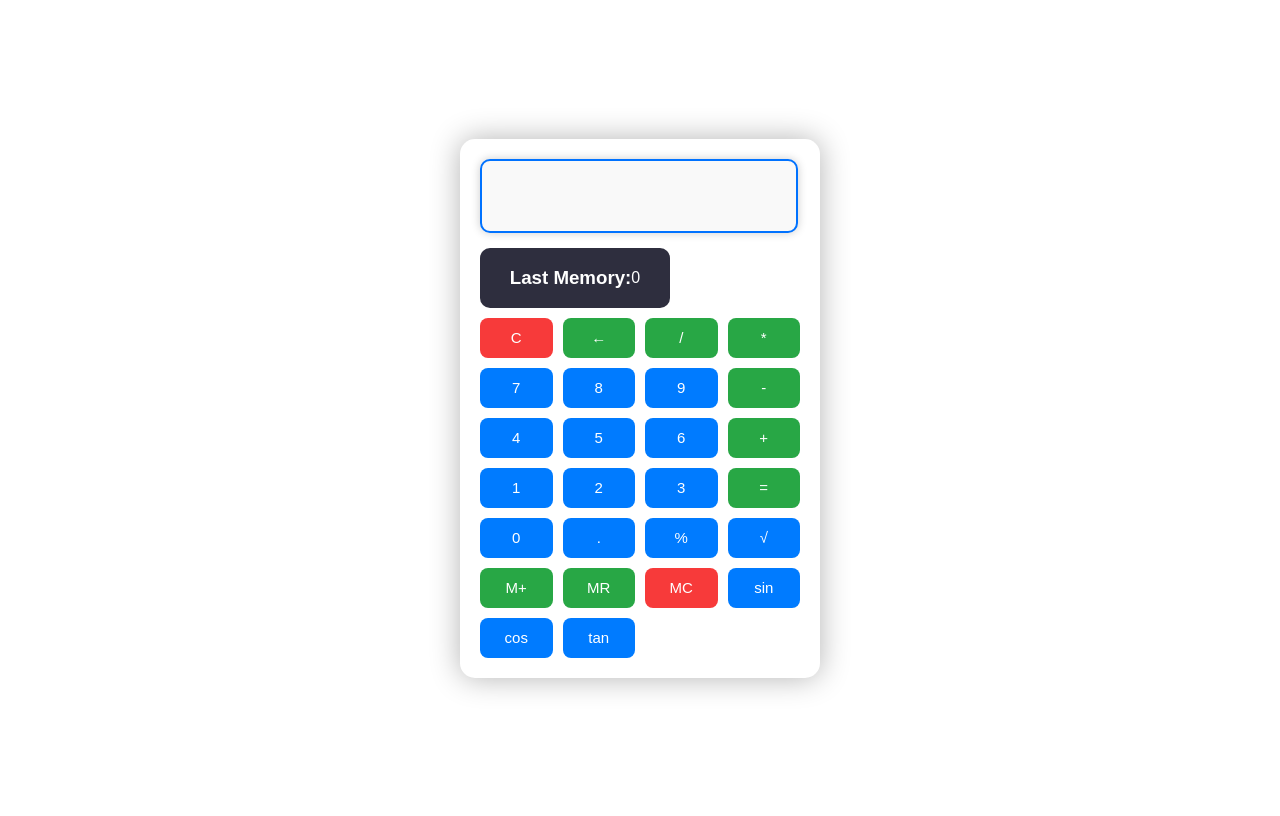
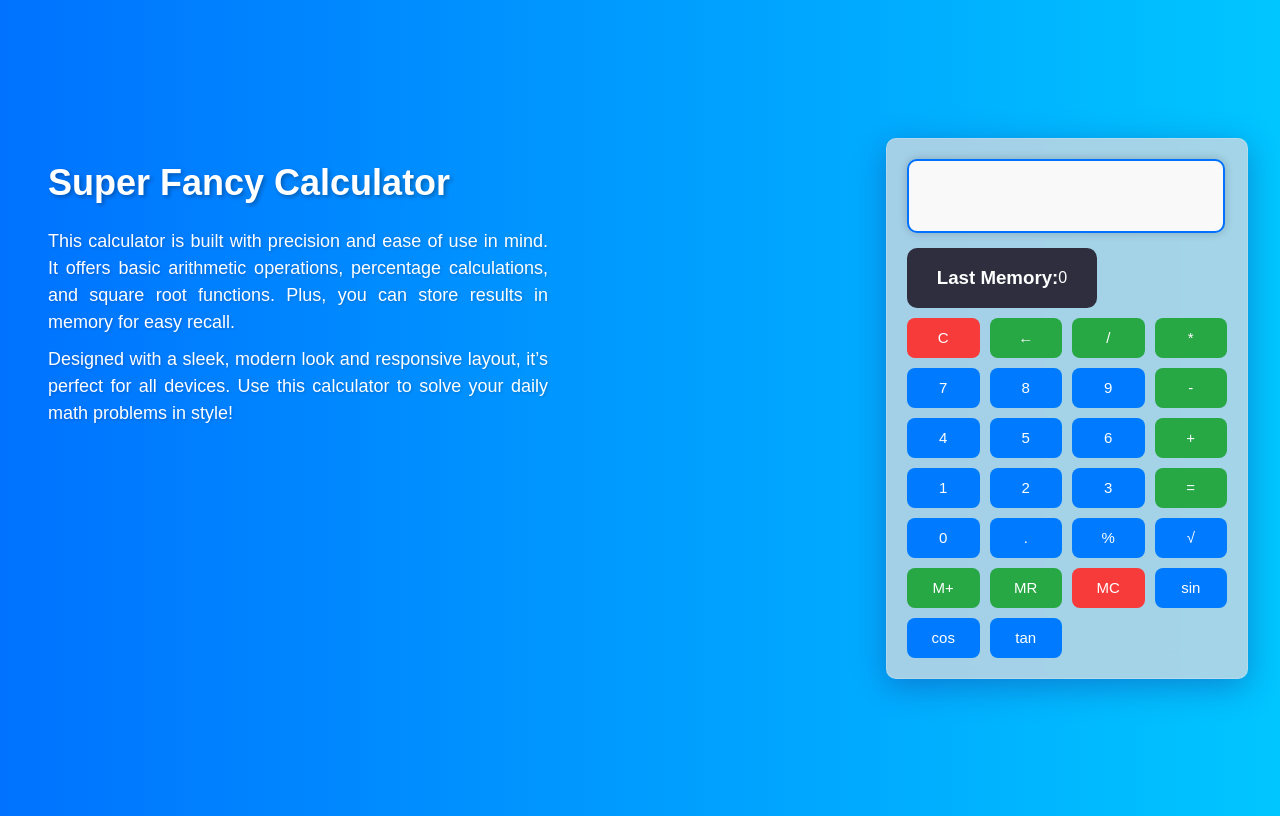
Before and after one commit to AzizulHakim18/codeAlpha_calculator, a plain HTML site: page index.html in a window 1280 px wide. Drawn offline with Linux system fonts and the light colour scheme; files whose address does not match are found by name.

Commit message:
calculator right side text updated

```diff
--- a/index.html
+++ b/index.html
@@ -4,6 +4,7 @@
 <head>
     <meta charset="UTF-8">
     <meta name="viewport" content="width=device-width, initial-scale=1.0">
+    <link rel="shortcut icon" href="./calculator_logo.svg" type="image/x-icon">
     <title>Calculator</title>
     <!-- using font -->
     <link rel="stylesheet" href="https://fonts.googleapis.com/css2?family=Poppins:wght@300;500;700&display=swap">
@@ -13,9 +14,21 @@
 
 <body>
 
-    <div>
+    <div class="container">
 
-
+        <!-- left side content -->
+        <div class="info-section">
+            <h1 class="fancy-heading">Super Fancy Calculator</h1>
+            <p class="fancy-text">
+                This calculator is built with precision and ease of use in mind.
+                It offers basic arithmetic operations, percentage calculations, and square root functions.
+                Plus, you can store results in memory for easy recall.
+            </p>
+            <p class="fancy-text">
+                Designed with a sleek, modern look and responsive layout, it’s perfect for all devices.
+                Use this calculator to solve your daily math problems in style!
+            </p>
+        </div>
 
         <!-- calculator seciton -->
         <div class="calculator-container">
--- a/style/style.css
+++ b/style/style.css
@@ -1,10 +1,46 @@
 body {
+
+    font-family: 'Poppins', sans-serif;
+    background: linear-gradient(to right, #0072ff, #00c6ff);
+    height: 100vh;
+    width: 100%;
     display: flex;
     justify-content: center;
     align-items: center;
-    height: 100vh;
     /* background: linear-gradient(to right, #00c6ff, #0072ff); */
     font-family: Arial, sans-serif;
+}
+
+/* Container to align calculator and info-section */
+.container {
+    display: flex;
+    gap: 30px;
+    align-items: flex-start;
+    justify-content: space-between;
+    padding: 20px;
+    width: 100%;
+    max-width: 1200px;
+}
+
+/* Info Section (left Side) Styles */
+.info-section {
+    max-width: 500px;
+    text-align: justify;
+}
+
+.fancy-heading {
+    font-size: 36px;
+    font-weight: 700;
+    color: #ffffff;
+    text-shadow: 2px 2px 4px rgba(0, 0, 0, 0.3);
+}
+
+.fancy-text {
+    font-size: 18px;
+    line-height: 1.5;
+    color: #ffffff;
+    margin: 10px 0;
+    text-shadow: 1px 1px 3px rgba(0, 0, 0, 0.2);
 }
 
 .calculator-container {
@@ -13,12 +49,17 @@ body {
 }
 
 .calculator {
-    background: #ffffff;
-    border-radius: 15px;
-    box-shadow: 0 0 30px rgba(0, 0, 0, 0.3);
+    /* background: #ffffff;
+    /* border-radius: 15px; */
+    /* box-shadow: 0 0 30px rgba(0, 0, 0, 0.3); */
     padding: 20px;
     width: 320px;
-    /* transition: transform 0.3s ease; */
+    background: rgba(206, 217, 225, 0.8);
+    box-shadow: 0 8px 32px 0 rgba(31, 38, 135, 0.37);
+    backdrop-filter: blur(20px);
+    -webkit-backdrop-filter: blur(20px);
+    border-radius: 10px;
+    border: 1px solid rgba(255, 255, 255, 0.18);
 }
 
 /* .calculator:hover {
@@ -134,9 +175,9 @@ button:active {
 
 /* responsive design */
 @media (max-width: 600px) {
-    .calculator {
+    /* .calculator {
         width: 90%;
-    }
+    } */
 
     #display {
         font-size: 24px;
@@ -146,4 +187,22 @@ button:active {
         font-size: 18px;
         height: 50px;
     }
+
+    .container {
+        flex-direction: column;
+        align-items: center;
+    }
+
+    .calculator {
+        width: 100%;
+        max-width: 350px;
+    }
+
+    .fancy-heading {
+        font-size: 28px;
+    }
+
+    .fancy-text {
+        font-size: 16px;
+    }
 }
```
Also changed, not shown: calculator_logo.svg (added).
